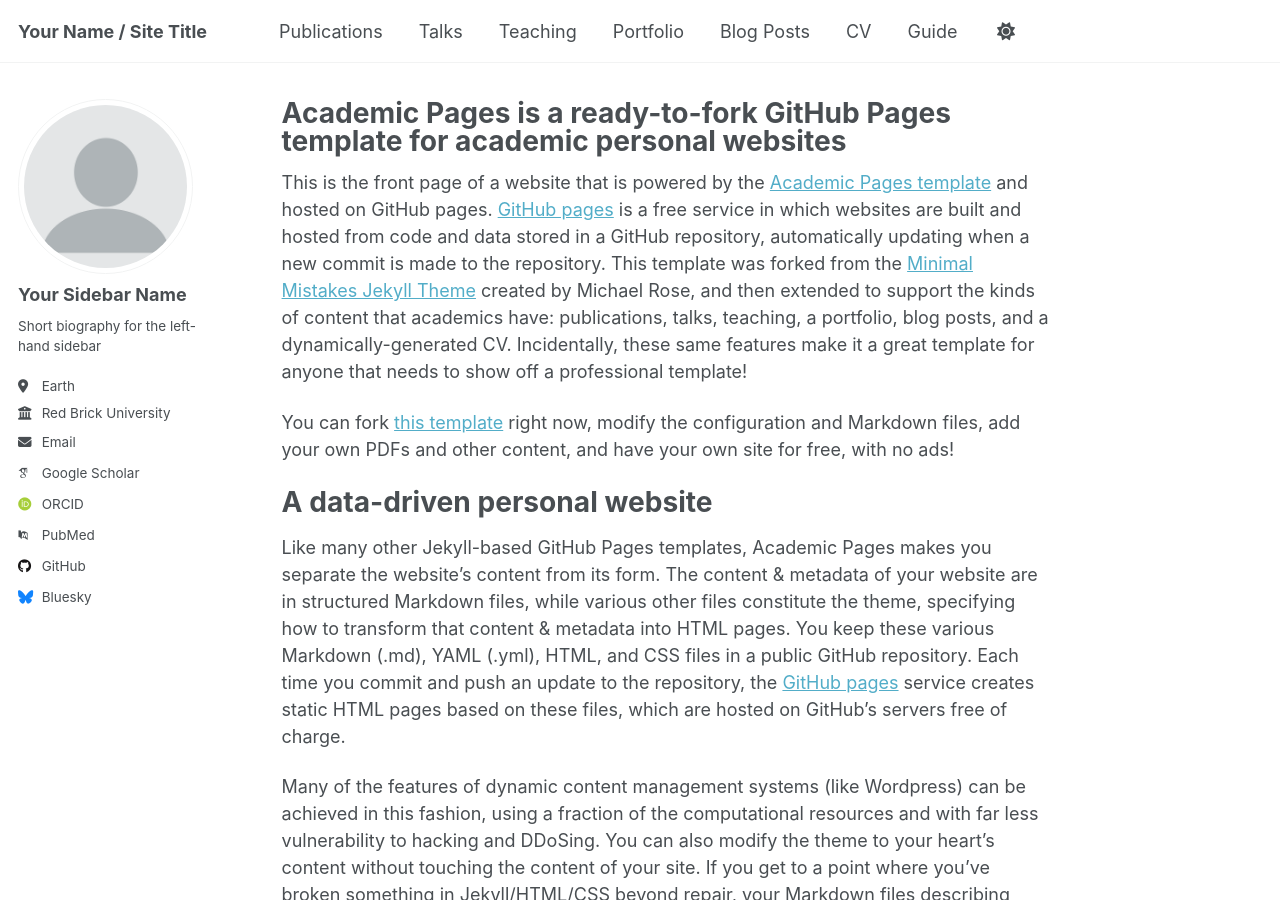
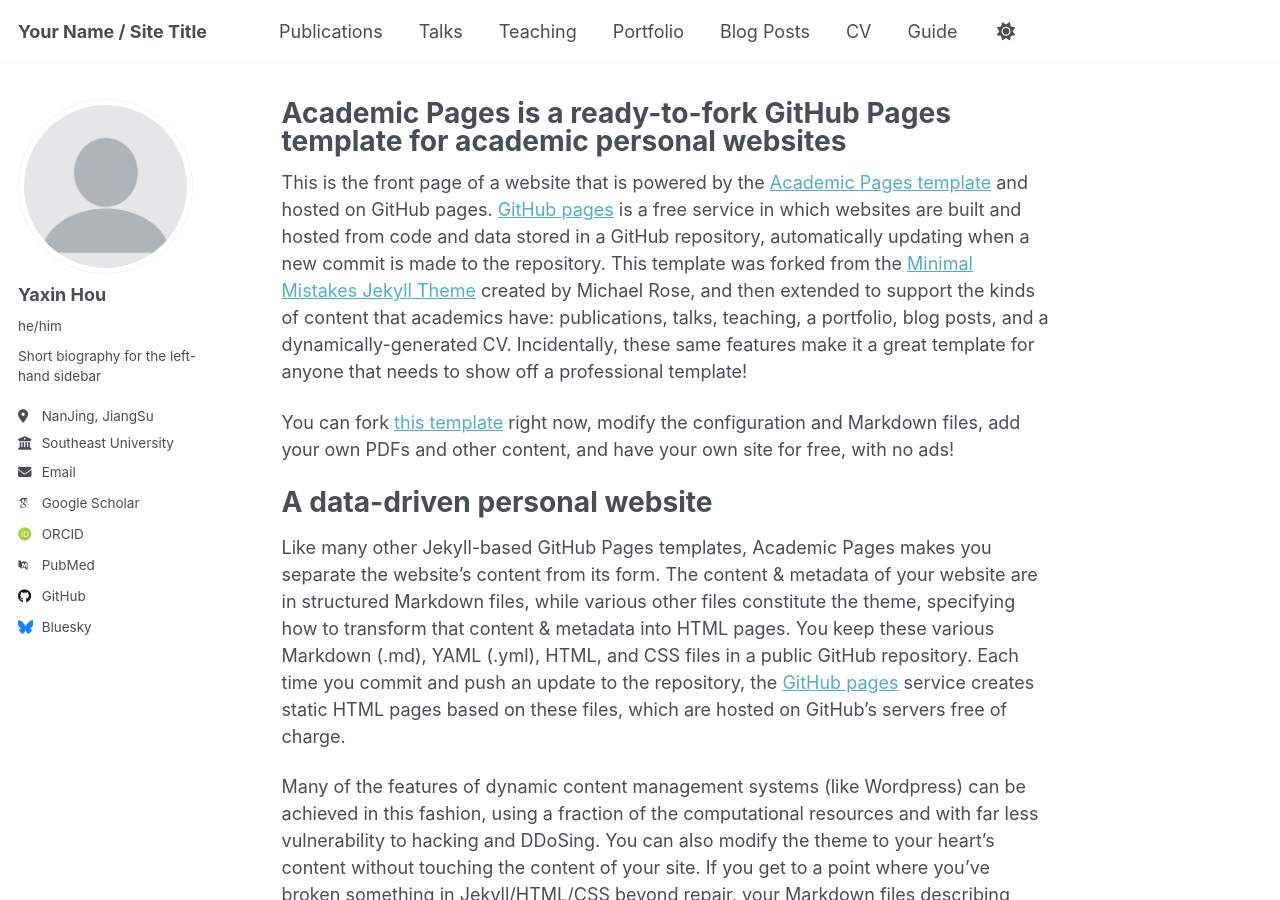
Before and after one commit to YaxinHou/yaxinhou.github.io, a Jekyll site: the page built from _pages/about.md, in a window 1280 px wide and 900 px high. Built offline with Jekyll 4.4.1, drawn with Linux system fonts in a browser that asks for light colours; some web fonts are replaced; a script that is not in the unit is left out.

Commit message:
Update author information in _config.yml

```diff
--- a/_config.yml
+++ b/_config.yml
@@ -24,18 +24,18 @@ repository               : "academicpages/academicpages.github.io"
 author:
   # Biographic information
   avatar           : "profile.png"
-  name             : "Your Sidebar Name"
-  pronouns         : # example: "she/her"
+  name             : "Yaxin Hou"
+  pronouns         : "he/him"
   bio              : "Short biography for the left-hand sidebar"
-  location         : "Earth"
-  employer         : "Red Brick University"
+  location         : "NanJing, JiangSu"
+  employer         : "Southeast University"
   uri              : # URL
-  email            : "none@example.org"
+  email            : "yaxin@seu.edu.cn"
 
   # Academic websites
   academia         : # URL
   arxiv            : # URL - Update with the correct link to your profile
-  googlescholar    : "https://scholar.google.com/citations?user=PS_CX0AAAAAJ"
+  googlescholar    : "https://scholar.google.com.hk/citations?hl=zh-CN&user=-0IuShsAAAAJ"
   inspire-hep      : # URL
   impactstory      : # URL
   orcid            : "https://orcid.org/yourorcidurl"
```
